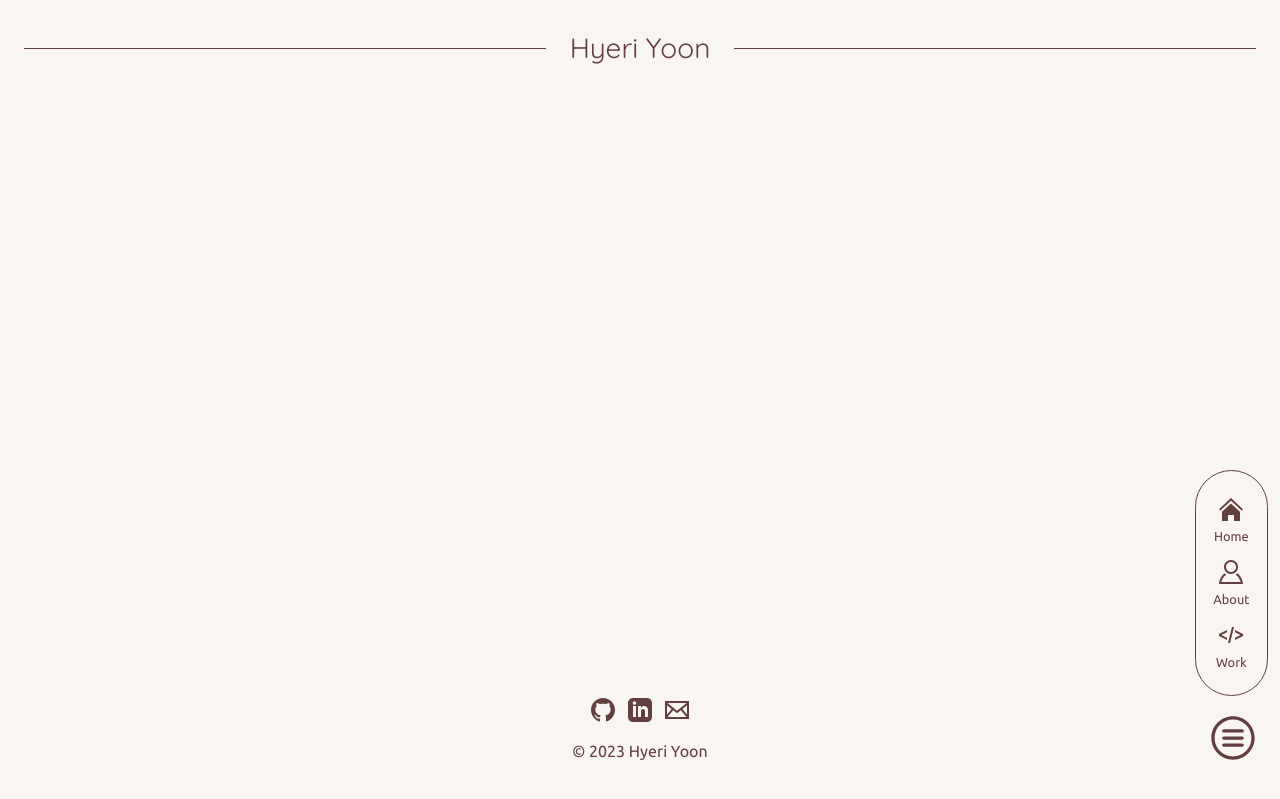
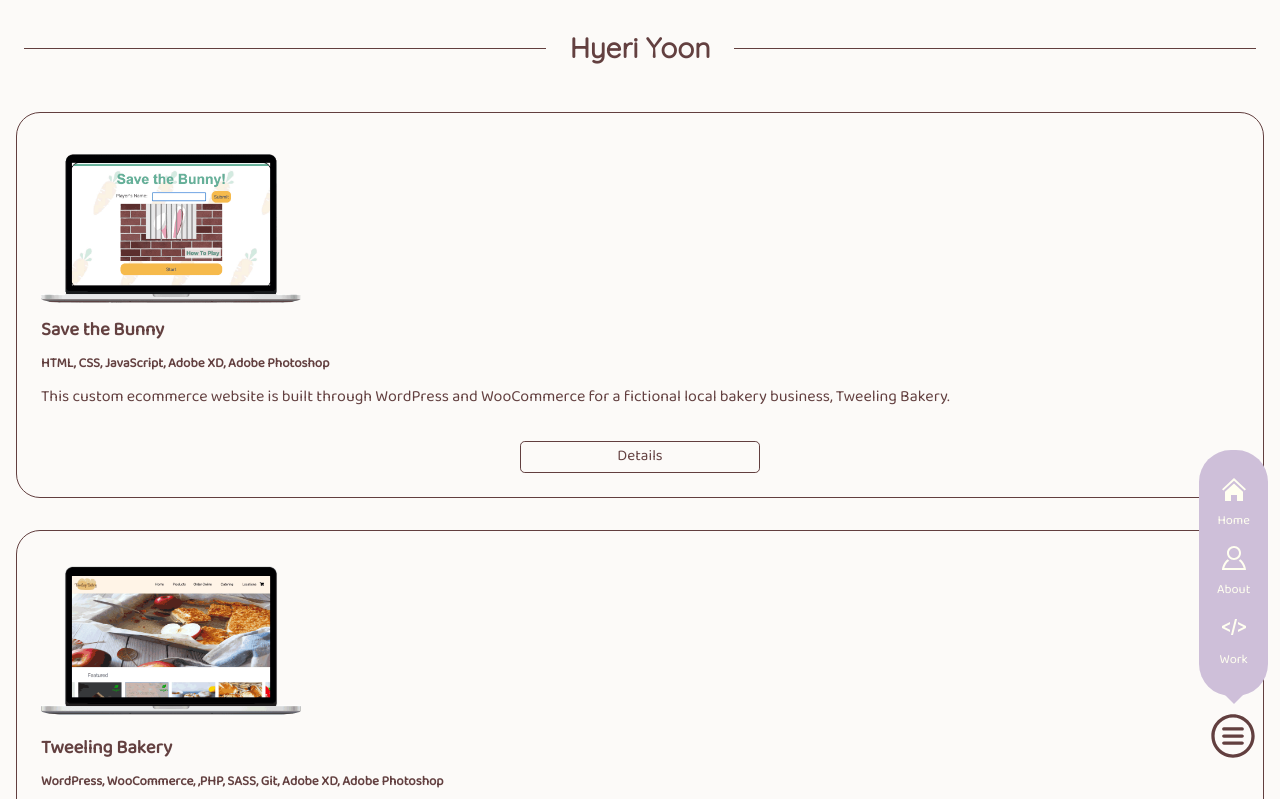
Before and after one commit to hyeriyoon/portfolio-vanilla, a plain HTML site: page works.html in a window 1280 px wide. Both pictures are taken after a click on the button 1232 px from the left and 739 px from the top of the page. Shown: the top 799 px of the page. Drawn offline with Linux system fonts and the light colour scheme.

Commit message:
changed button css of single work details

```diff
--- a/styles/sytle.css
+++ b/styles/sytle.css
@@ -1,13 +1,18 @@
 :root{
   --text:rgba(95, 59, 59, 0.977);
   --hover: rgb(191, 162, 213);
-  --background-color: #d9c9ba2d;
-  font-family: 'Ubuntu', sans-serif;
+  --lavendar:#cebfd9;
+  --background-color: #f1e7dc2d;
+  font-family: 'Baloo 2', cursive;
 }
 html{
   background-color: var(--background-color);
-  height: 100vh;
-  /* min-width: 300px; */
+  color: var(--text);
+  /* height: 100vh; */
+}
+h1, h2, h3, h4, h5, h6, p{
+  margin: 0;
+  line-height: 1.5;
 }
 a,
 button{
@@ -25,26 +30,56 @@ button{
   color: var(--hover);
   font-weight: 1000;
 }
-.nav-list svg:hover{
+.nav-list a:hover{
   fill: var(--hover);
 }
-/* .nav-list svg:hover{
-  fill: var(--hover);
-} */
 .social-media svg:hover,
 #hamburger svg:hover{
   fill: var(--hover);
 }
+/* .single-work:hover{
+  border:#eed9c59e solid 1px;
+  background-color: #eed9c59e;
+} */
+.single-work a:hover{
+  color: ivory;
+  background-color: var(--text);
+
+}
+
+
+
+
+
+
 
 /* HEADER */
 #logo{
   font-family: 'Quicksand', sans-serif;
   color: var(--text);
   font-size: 1.75rem;
+  font-weight: 700;
   display: flex;
   flex-basis: 100%;
   align-items: center;
   margin: 2rem 0;
+  /* text-shadow: */
+    /* 0 1px 0px #378ab4, */
+    /* 1px 0 0px #5dabcd, */
+    /* 1px 2px 1px #378ab4, */
+    /* 2px 1px 1px #5dabcd, */
+    /* 2px 3px 2px #378ab4, */
+    /* 3px 2px 2px #5dabcd, */
+    /* 3px 4px 2px rgb(156, 132, 173), */
+    /* 4px 3px 3px rgb(191, 162, 213), */
+    /* 4px 5px 3px rgb(156, 132, 173), */
+    /* 5px 4px 2px rgb(191, 162, 213), */
+    /* 5px 6px 2px rgb(156, 132, 173) */
+    /* 6px 5px 2px rgb(191, 162, 213) */
+    /* 6px 7px 1px rgb(156, 132, 173), */
+    /* 7px 6px 1px rgb(191, 162, 213), */
+    /* 7px 8px 0px rgb(156, 132, 173), */
+    /* 8px 7px 0px rgb(191, 162, 213); */
 }
 #logo::after,
 #logo::before{
@@ -57,7 +92,8 @@ button{
   background: var(--text);
 }
 /* NAVIGATION */
-ul{
+#navigation{
+  /* background-color: #faf9f7;
   list-style: none;
   border: solid var(--text) 1.5px;
   padding:.6rem .3rem;
@@ -66,17 +102,42 @@ ul{
   position: fixed;
   right: .75rem;
   bottom: 5.5rem;
+  z-index: 10; */
+
+  list-style: none;
+  padding: .7rem .3rem;
+  margin:0;
+  background-color: var(--lavendar);
+  position: fixed;
+  right: .75rem;
+  bottom: 6.5rem;
+  width: fit-content;
+  border-radius: 2rem;
+  z-index : 10;
+}
+#navigation::after{
+  content: ' ';
+  position: absolute;
+  width: 0;
+  height: 0;
+  bottom: -8px;
+  left: 50%;
+  margin-left: -10px;
+  transform: rotate(180deg);
+  border-style: solid;
+  border-width: 0 10px 10px 10px;
+  border-color: transparent transparent var(--lavendar) transparent;
 }
 .nav-list{
   margin: 1rem .5rem;
   text-align: center;
 }
 .nav-list a{
-  color: var(--text);
+  color: ivory;
 }
 .nav-list svg{
   width: 2rem;
-  fill: var(--text);
+  fill: ivory;
 }
 .nav-list p{
   font-size: .8rem;
@@ -88,7 +149,7 @@ ul{
   width:4rem;
   border: none;
   background-color: transparent;
-  position: absolute;
+  position: fixed;
   right: .95rem;
   bottom: 2rem;
   z-index: 10;
@@ -96,15 +157,60 @@ ul{
 #hamburger svg{
   fill: var(--text);
 }
+/* PAGES */
+#about,
+#works{
+  padding: 1rem;
+  margin: 0 auto;
+}
+/* PAGE-ABOUT */
+#about-story,
+#about-skills{
+  margin: 0 0 2.5rem 0;
+}
+#about-skills h3{
+  margin: .5rem 0 0 0 ;
+}
+
+/* PAGE-WORKS */
+#works img{
+  max-width: 260px;
+}
+.single-work{
+  margin: 0 0 2rem 0;
+  padding: 1.5rem;
+  border: solid 1px;
+  border-radius: 1.5rem;
+}
+.single-work h3,
+.single-work h5,
+.single-work p{
+  margin-bottom: .65rem;
+}
+.single-work a{
+  /* display: none; */
+  width: fit-content;
+  display: block;
+  /* color: ivory;
+  background-color: var(--text); */
+  color: var(--text);
+  border: 1px var(--text) solid;
+  padding: .4rem 6rem;
+  border-radius: .3rem;
+  font-size: .95rem;
+  text-align: center;
+  margin: 2rem auto 0;
+}
+
 
 
 /* FOOTER */
 footer{
-  position: absolute;
+  /* position: absolute; */
   bottom: 1.5rem;
-
   width: 100%;
   text-align: center;
+  margin-bottom: 1rem;
 }
 footer p,
 footer svg{
--- a/works.html
+++ b/works.html
@@ -6,16 +6,16 @@
   <meta name="viewport" content="width=device-width, initial-scale=1.0">
 
    <!-- FONT -->
-   <link rel="preconnect" href="https://fonts.googleapis.com">
-   <link rel="preconnect" href="https://fonts.gstatic.com" crossorigin>
-   <link href="https://fonts.googleapis.com/css2?family=Quicksand&family=Ubuntu&display=swap" rel="stylesheet">
+  <link rel="preconnect" href="https://fonts.googleapis.com">
+  <link rel="preconnect" href="https://fonts.gstatic.com" crossorigin>
+  <link href="https://fonts.googleapis.com/css2?family=Baloo+2&family=Quicksand&display=swap" rel="stylesheet">
 
    <!-- CSS -->
    <link rel="stylesheet" href="./styles/normalize.css">
    <link rel="stylesheet" href="./styles/sytle.css">
 
 
-   <title>Hyeri Yoon</title>
+   <title>Hyeri Yoon - Works</title>
 
 </head>
 <body>
@@ -46,6 +46,33 @@
     </button>
   </header>
   <main>
+    <section id="works">
+      <article id="save-the-bunny" class="single-work">
+        <img src="./image/desktop-savethebunny.png" alt="">
+        <h3>Save the Bunny</h3>
+        <h5>HTML, CSS, JavaScript, Adobe XD, Adobe Photoshop</h5>
+        <p>This custom ecommerce website is built through WordPress and WooCommerce for a fictional local bakery business, Tweeling Bakery.</p>
+        <a class="details" href="/saveTheBunny.html">Details</a>
+      </article>
+
+      <article id="tweeling-bakery" class="single-work">
+        <img src="./image/desktop-tweeling.png" alt="">
+        <h3>Tweeling Bakery</h3>
+        <h5>WordPress, WooCommerce, ,PHP, SASS, Git, Adobe XD, Adobe Photoshop</h5>
+        <p>This custom ecommerce website is built through WordPress and WooCommerce for a fictional local bakery business, Tweeling Bakery.</p>
+        <a class="details" href="/tweeling.html">Details</a>
+      </article>
+
+      <article id="portfolio" class="single-work">
+        <img src="./image/destop-portfolio.png" alt="">
+        <h3>portfolio</h3>
+        <h5>React, Git, Adobe XD, Adobe Photoshop</h5>
+        <p>My portfolio website is built to showcase my development and design works and also display my passion and abilities.</p>
+        <a class="details" href="/portfolio.html">Details</a>
+      </article>
+
+
+    </section>
 
   </main>
   <footer>
```
Also changed, not shown: about.html (+21 -3 lines), index.html (+1 -2 lines), moviest.html (added, +37 -0 lines), portfolio.html (added, +37 -0 lines), saveTheBunny.html (added, +47 -0 lines), tweeling.html (added, +37 -0 lines), scripts/script.js (line endings or trailing spaces).
